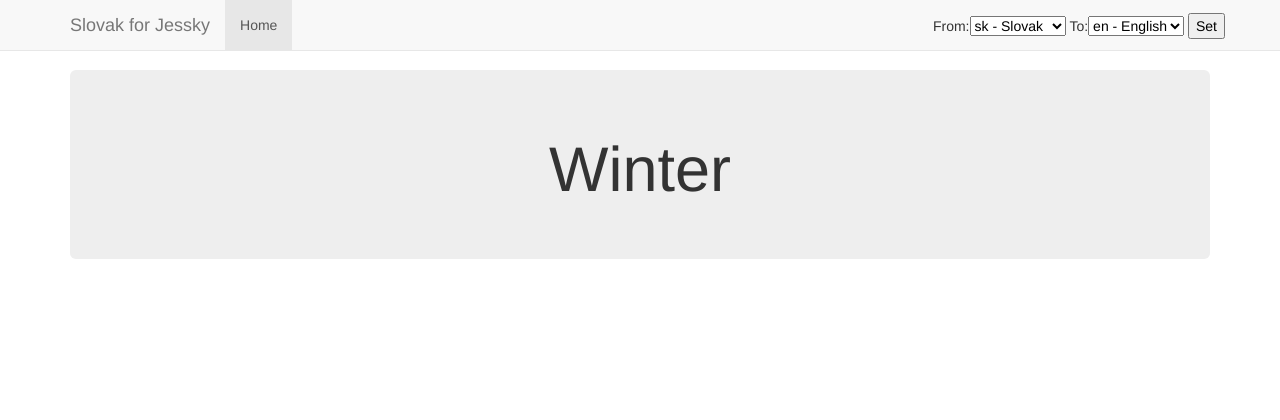
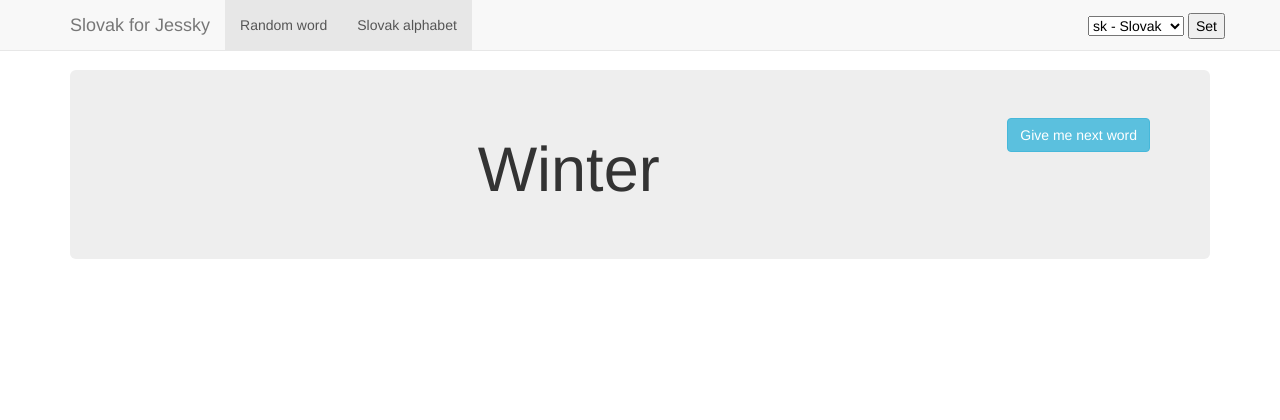
Before and after one commit to mmoravcik/language_play, a Django app: page / in a window 1280 px wide. Shown: the top 420 px of the page. Run offline with Django 3.2, Linux system fonts and the light colour scheme; data comes from the database, SQL or seed files in the repository; both versions use the stored data as it was after the commit; parts of the project's set-up code (start-up, migrations or seed data) failed here and were passed over.

Commit message:
Front end + albhabet

```diff
--- a/language_play/apps/wordphrase/forms.py
+++ b/language_play/apps/wordphrase/forms.py
@@ -4,11 +4,12 @@ from language_play.apps.wordphrase.models import Language
 
 class LanguageForm(forms.Form):
     source_lang = forms.ModelChoiceField(
-        label='From',
+        label='',
         queryset=Language.objects.all(),
         empty_label=None,
     )
     destination_lang = forms.ModelChoiceField(label='To',
         queryset=Language.objects.all().order_by('-id'),
         empty_label=None,
+        widget=forms.HiddenInput(),
     )
--- a/language_play/apps/wordphrase/models.py
+++ b/language_play/apps/wordphrase/models.py
@@ -18,6 +18,9 @@ class WordPhrase(models.Model):
     def __unicode__(self):
         return self.text
 
+    class Meta:
+        ordering = (['text'])
+
 
 class Language(models.Model):
     code = models.CharField(max_length=10)
--- a/language_play/templates/base.html
+++ b/language_play/templates/base.html
@@ -35,11 +35,12 @@
                 <span class="icon-bar"></span>
                 <span class="icon-bar"></span>
             </button>
-            <a class="navbar-brand" href="#">Slovak for Jessky</a>
+            <a class="navbar-brand" href="/">Slovak for Jessky</a>
         </div>
         <div class="navbar-collapse collapse">
             <ul class="nav navbar-nav">
-                <li class="active"><a href="#">Home</a></li>
+                <li class="active"><a href="/">Random word</a></li>
+                <li class="active"><a href="{% url 'alphabet-slovak' %}">Slovak alphabet</a></li>
 
             </ul>
             <ul class="nav navbar-nav navbar-right">
--- a/language_play/templates/home.html
+++ b/language_play/templates/home.html
@@ -1,6 +1,7 @@
 {% extends 'base.html' %}
 
 {% block content %}
+        <a class='pull-right btn btn-info' href="/">Give me next word</a>
         <h1 class='text-center'>{{ wordphrase.text|title }}</h1>
         <div class='images text-center'>
         {%  for pic in  wordphrase.picture_set.all %}
@@ -8,4 +9,5 @@
         {% endfor %}
         </div>
 
+
 {% endblock %}
--- a/language_play/urls.py
+++ b/language_play/urls.py
@@ -2,6 +2,7 @@ from django.conf.urls.static import static
 from django.conf.urls import patterns, include, url
 from django.contrib import admin
 from django.conf import settings
+from django.views.generic import TemplateView
 
 admin.autodiscover()
 
@@ -13,7 +14,7 @@ urlpatterns = patterns('',
     # Examples:
     url(r'^$', HomeView.as_view(), name='home'),
     # url(r'^blog/', include('blog.urls')),
-
+    url(r'^alphabet/slovak/$', TemplateView.as_view(template_name='alphabet/slovak.html'), name='alphabet-slovak'),
     url(r'^language/select/$', views.LanguageFormView.as_view(), name='language-select'),
     url(r'^admin/', include(admin.site.urls)),
 ) + static(settings.MEDIA_URL, document_root=settings.MEDIA_ROOT)
```
Also changed, not shown: language_play/templates/alphabet/slovak.html (added, +9 -0 lines), language_play/apps/wordphrase/migrations/0005_auto__add_unique_wordphrase_text.py (added), language_play/db.sqlite3.
